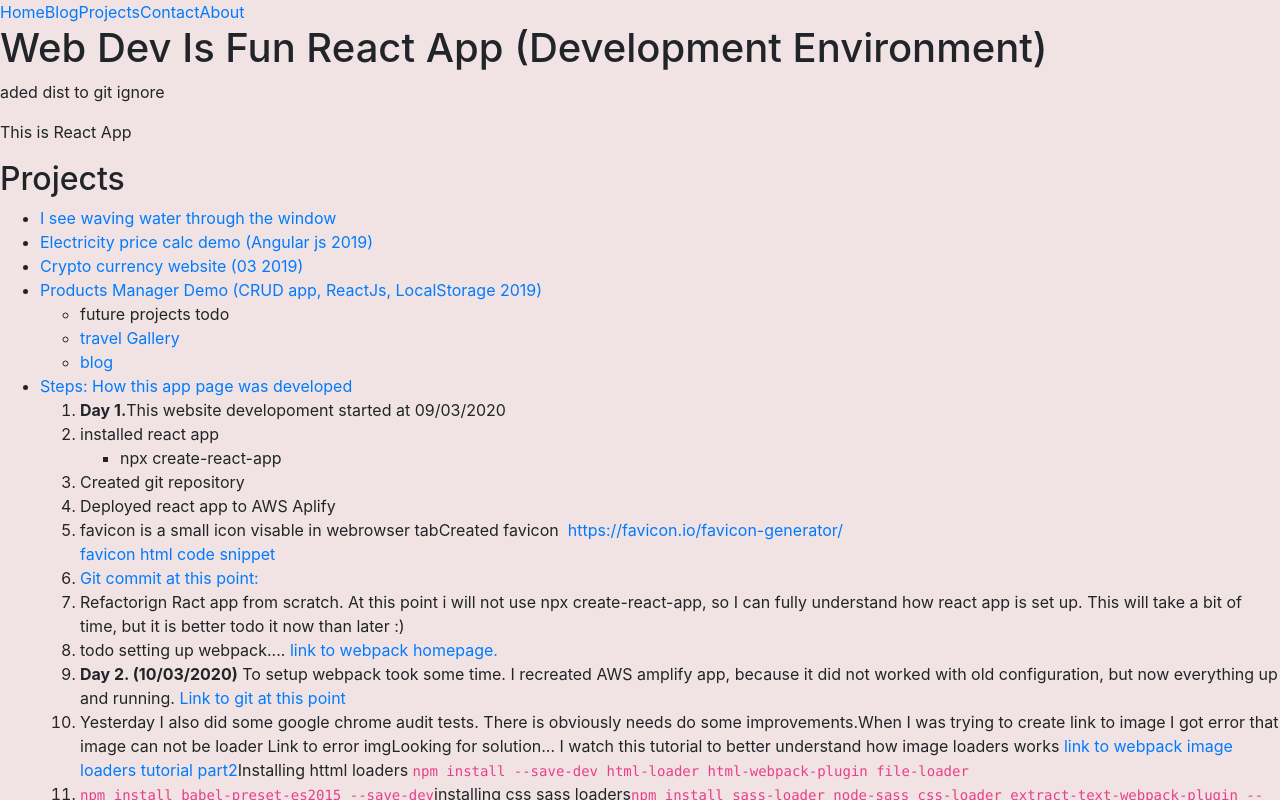
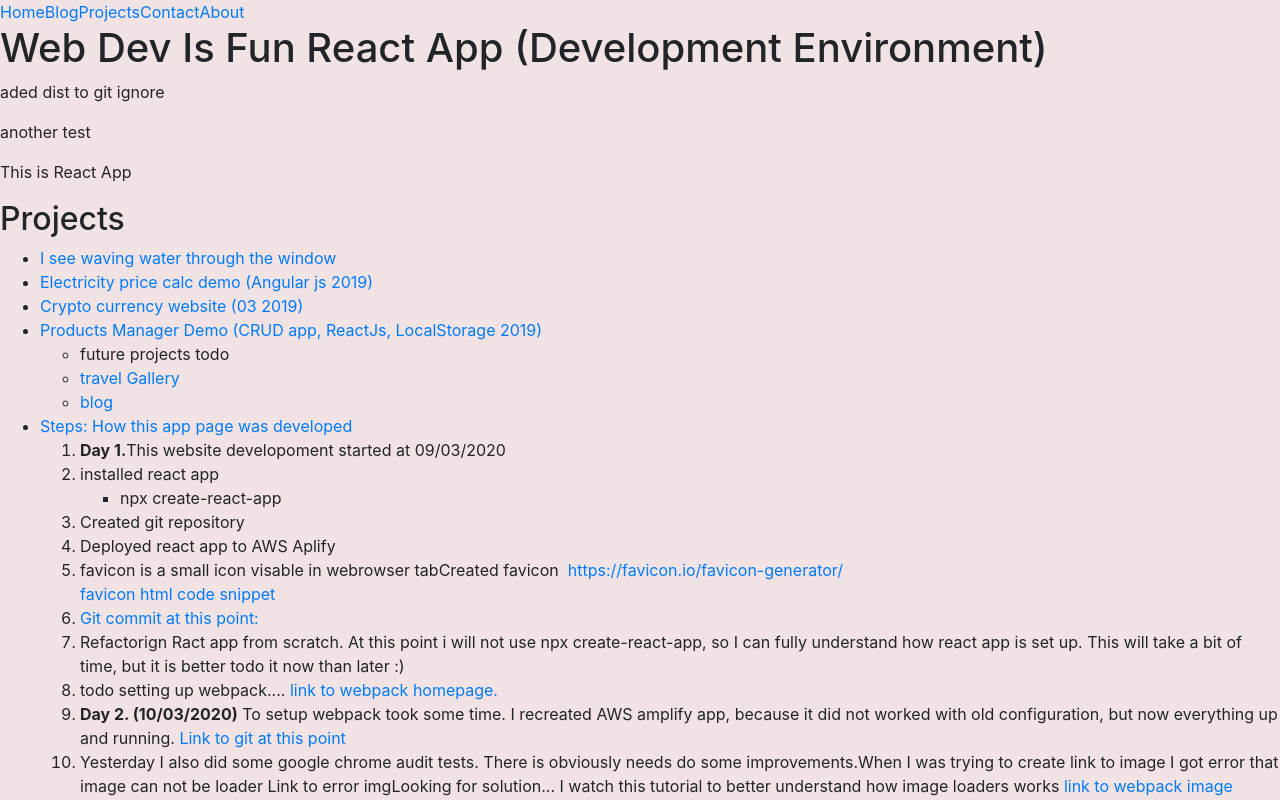
Before and after one commit to PovilasU/webdev-is-fun-app, a React app: page / in a window 1280 px wide. Shown: the top 800 px of the page. Built offline with nearby package versions, Linux system fonts and the light colour scheme.

Commit message:
testing if git ignore excludes dist folder

```diff
--- a/src/components/App.js
+++ b/src/components/App.js
@@ -8,6 +8,7 @@ class App extends Component {
         <Header></Header>
         <h1>Web Dev Is Fun React App (Development Environment)</h1>
         <p>aded dist to git ignore</p>
+        <p>another test</p>
         <p>This is React App</p>
         <h2>Projects</h2>
         <ul>
```
